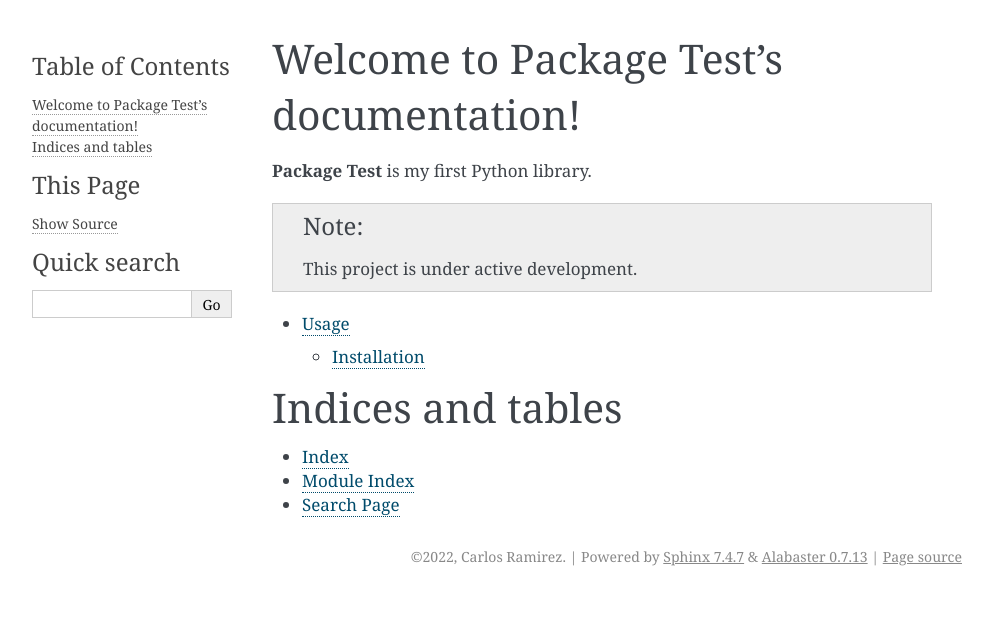
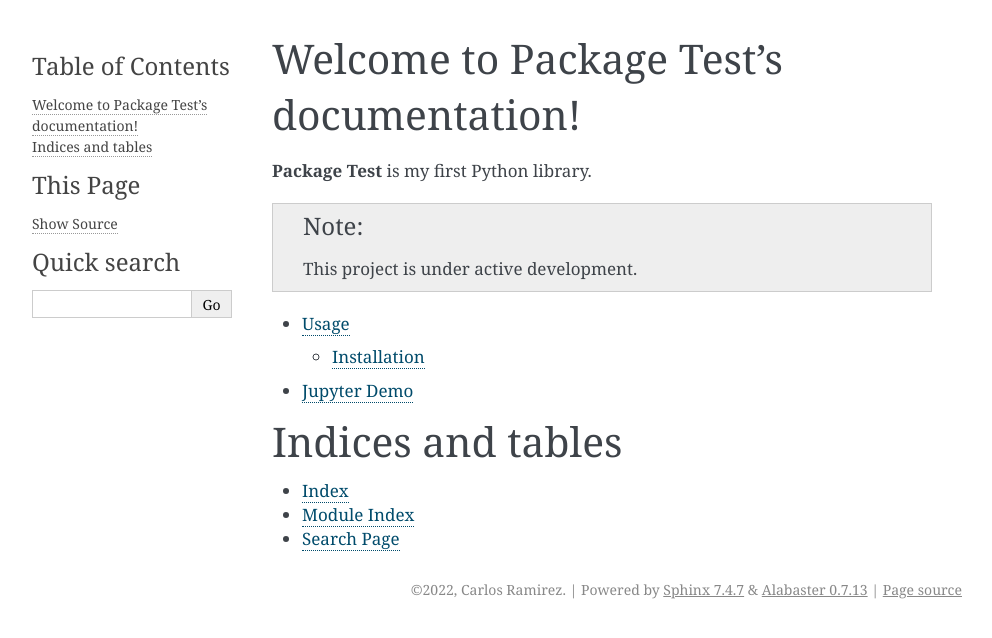
Before and after one commit to cramg/Package_Test, a Sphinx documentation site: the page built from docs/source/index.rst, in a window 1280 px wide. Shown: the top 638 px of the page, without its empty margins (148-1140 px from the left). Built offline with Sphinx 7.4.7, drawn with Linux system fonts in a browser that asks for light colours; pages that are not in the unit, such as notebooks, are missing from menus.

Commit message:
Add some lines and a rendered Jupyter Notebook

```diff
--- a/docs/source/conf.py
+++ b/docs/source/conf.py
@@ -31,6 +31,7 @@
 # extensions coming with Sphinx (named 'sphinx.ext.*') or your custom
 # ones.
 extensions = [
+        'nbsphinx'
 ]
 
 # Add any paths that contain templates here, relative to this directory.
--- a/docs/source/index.rst
+++ b/docs/source/index.rst
@@ -14,10 +14,11 @@
 
 .. toctree::
 
-   usage
-
    :maxdepth: 2
    :caption: Contents:
+
+   usage
+   demo.ipynb
 
 
 
```
Also changed, not shown: docs/source/demo.ipynb (added).
